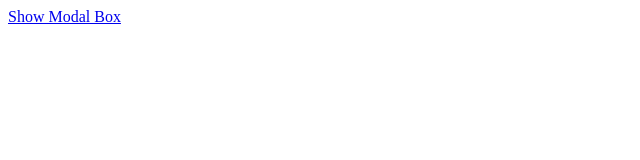
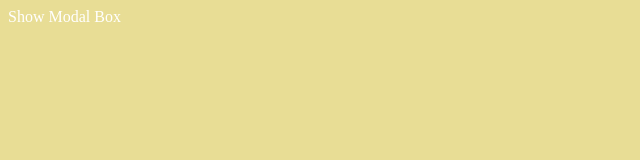
Before and after one commit to bryndal/modal-box, a plain HTML site: page index.html in a window 1280 px wide. Shown: the whole page, without its empty margins (0-640 px from the left). Drawn offline with Linux system fonts and the light colour scheme.

Commit message:
adding body background-color

```diff
--- a/css/style.css
+++ b/css/style.css
@@ -1,6 +1,13 @@
 /**......... DESKTOP .........**/
 
-
+/** General **/
+body {
+    background-color: #E8DD95;
+}
+body a {
+    text-decoration: none;
+    color: white;
+}
 /** OpenModal **/
 .box:target {
     opacity: 1;
@@ -33,8 +40,6 @@
 	border-radius: 5px;
 	margin: 0 auto;
 	position: relative;
-
-
 }
 /**ModalBox text **/
 .textContainer {
```
